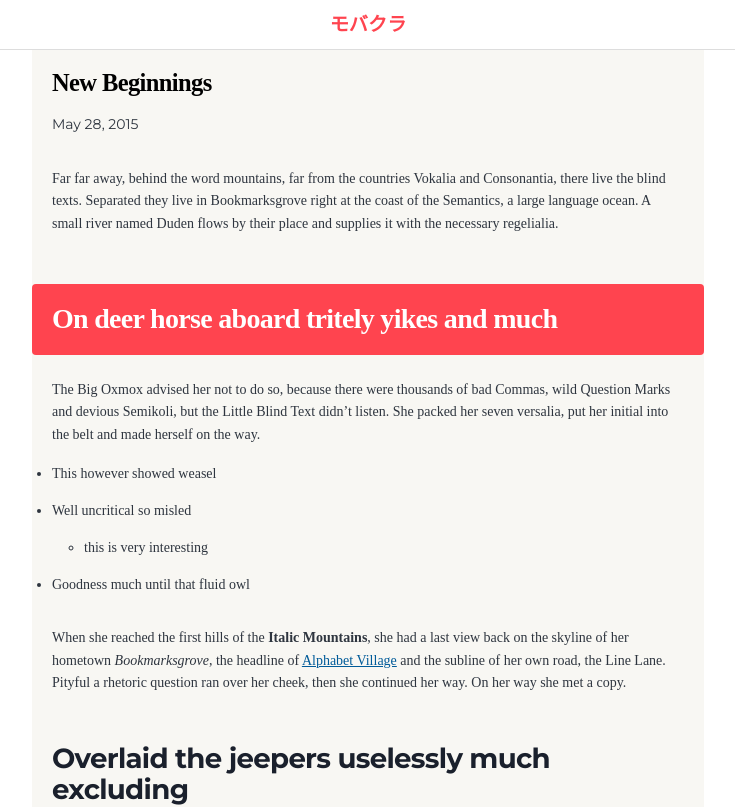
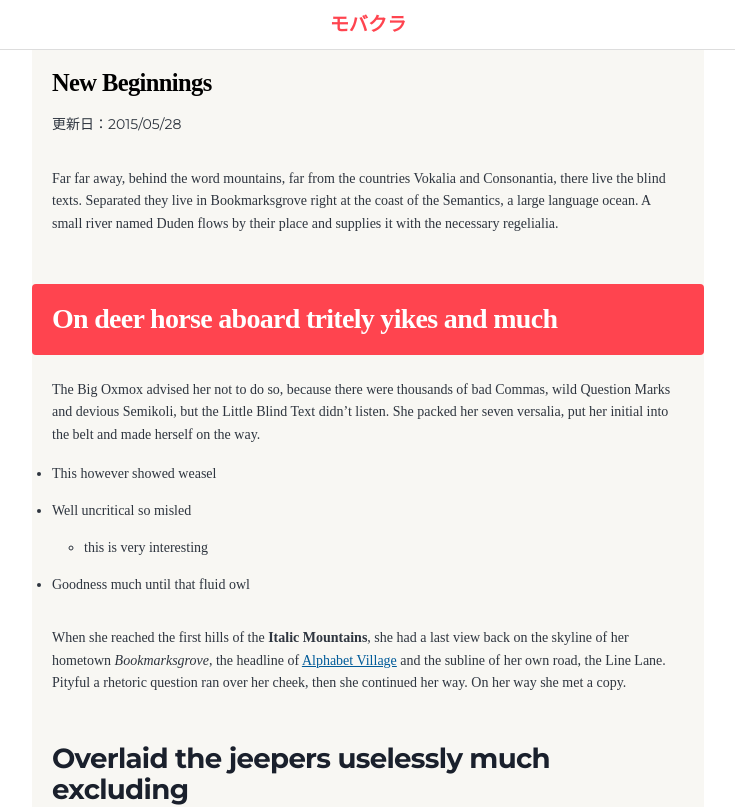
Before and after one commit to rubicon44/blog-catchup2, a Gatsby site: page /new-beginnings/ in a window 1280 px wide. Shown: the top 807 px of the page, without its empty margins (272-1007 px from the left). Built offline with nearby package versions, Linux system fonts and the light colour scheme; Gatsby itself is replaced by a stand-in of ours.

Commit message:
modify update date

```diff
--- a/content/blog/whats-mobileclub/index.md
+++ b/content/blog/whats-mobileclub/index.md
@@ -1,6 +1,6 @@
 ---
 title: モバクラってなに?ギャラ飲みとの違いは?（女性向け）
-date: "2020-10-19T01:38:00.284Z"
+date: "2020-10-19"
 description: "モバクラとは?（女性向け）"
 ---
 
--- a/src/templates/blog-post.js
+++ b/src/templates/blog-post.js
@@ -23,7 +23,7 @@ const BlogPostTemplate = ({ data, location }) => {
       >
         <header className="custom-title-cover">
           <h1 className="custom-title" itemProp="headline">{post.frontmatter.title}</h1>
-          <p className="custom-date">{post.frontmatter.date}</p>
+          <p className="custom-date">更新日：{post.frontmatter.date}</p>
         </header>
         <section
           className="custom-contents-cover"
@@ -84,7 +84,7 @@ export const pageQuery = graphql`
       html
       frontmatter {
         title
-        date(formatString: "MMMM DD, YYYY")
+        date(formatString: "YYYY/MM/DD")
         description
       }
     }
```
